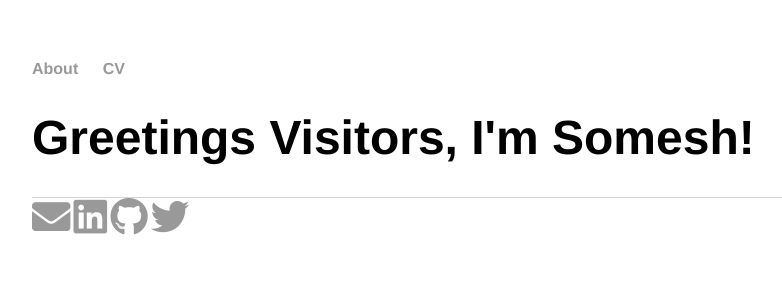
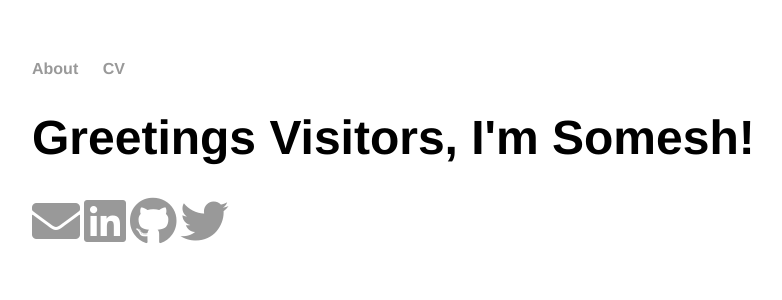
Before and after one commit to saisomesh2594/saisomesh2594.github.io, a Jekyll site: the page built from index.html, in a window 1280 px wide. Shown: the top 300 px of the page, without its empty margins (160-942 px from the left). Built offline with Jekyll 4.4.1, drawn with Linux system fonts in a browser that asks for light colours.

Commit message:
Update main.css

```diff
--- a/css/main.css
+++ b/css/main.css
@@ -2,13 +2,13 @@ body {
     margin: 60px auto;
     width: 70%;
 }
-nav ul, footer ul {
+nav ul {
     font-family:'Helvetica', 'Arial', 'Sans-Serif';
     padding: 0px;
     list-style: none;
     font-weight: bold;
 }
-nav ul li, footer ul li {
+nav ul li {
     display: inline;
     margin-right: 20px;
 }
@@ -17,17 +17,14 @@ a {
     text-decoration: none;
     color: #999;
 }
+
 a:hover {
     text-decoration: underline;
 }
+
 h1 {
     font-size: 3em;
     font-family:'Helvetica', 'Arial', 'Sans-Serif';
-}
-
-footer {
-    border-top: 1px solid #d5d5d5;
-    font-size: .8em;
 }
 
 .icon-container {
```
